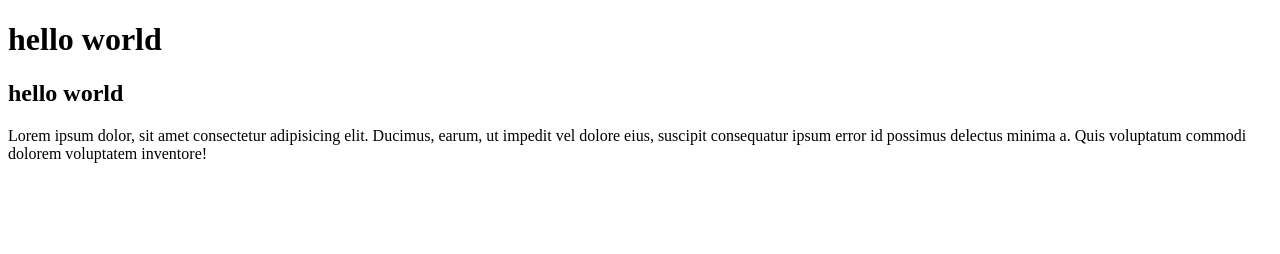
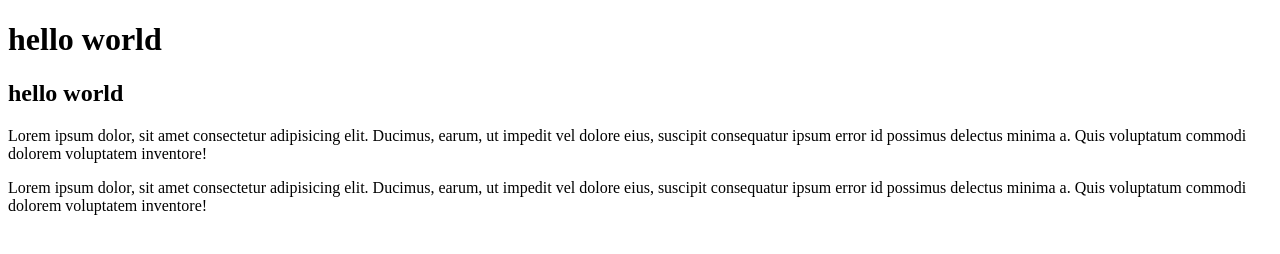
Before and after one commit to elsakrasniqi/lesson2, a plain HTML site: page index.html in a window 1280 px wide. Drawn offline with Linux system fonts and the light colour scheme.

Commit message:
paragraph added

```diff
--- a/index.html
+++ b/index.html
@@ -11,5 +11,8 @@
     <p>Lorem ipsum dolor, sit amet consectetur adipisicing elit. Ducimus, earum, ut impedit vel dolore eius, suscipit consequatur ipsum error id possimus delectus minima a.
         Quis voluptatum commodi dolorem voluptatem inventore!
     </p>
+    <p>Lorem ipsum dolor, sit amet consectetur adipisicing elit. Ducimus, earum, ut impedit vel dolore eius, suscipit consequatur ipsum error id possimus delectus minima a.
+        Quis voluptatum commodi dolorem voluptatem inventore!
+    </p>
 </body>
 </html>
```
